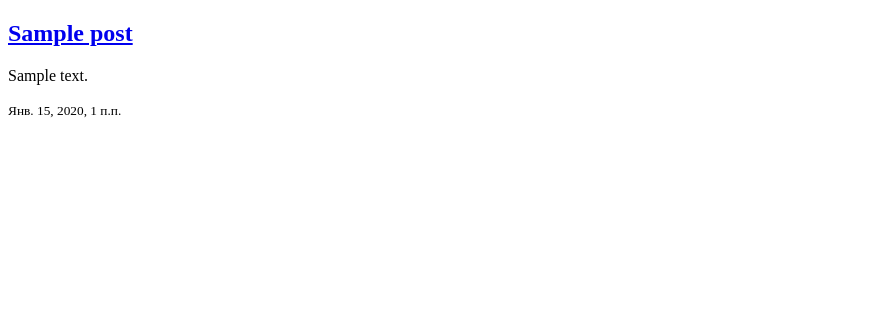
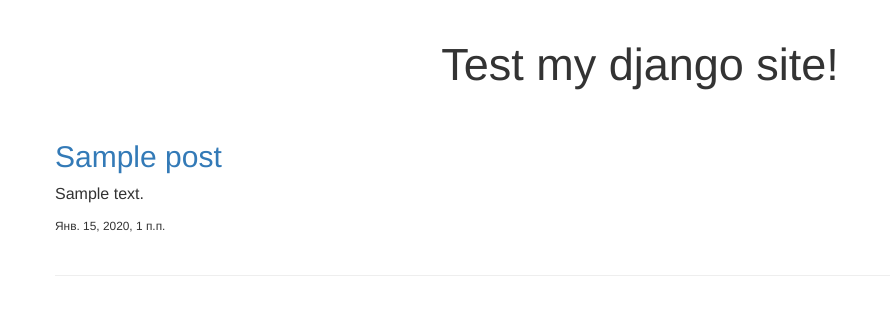
Before and after one commit to maks141/my-blog, a Django app: page / in a window 1280 px wide. Shown: the top 315 px of the page, without its empty margins (0-890 px from the left). Run offline with Django 3.2, Linux system fonts and the light colour scheme; tables that the repository leaves empty hold one stand-in row (values such as "Sample post"); some libraries are stand-ins or nearby versions.

Commit message:
Added styles and base html structure

```diff
--- /dev/null
+++ b/blog/static/css/blog.css
@@ -0,0 +1,13 @@
+.post a{
+    text-decoration: none;
+}
+
+.post p{
+    font-size: 16px;
+}
+
+h1 {
+    font-size: 45px;
+    text-align: center;
+    padding: 20px;
+}
--- /dev/null
+++ b/blog/templates/blog/base.html
@@ -0,0 +1,29 @@
+<!DOCTYPE html>
+
+{% load static %}
+<html lang="en">
+<head>
+    <meta charset="UTF-8">
+    <meta name="viewport" content="width=device-width, initial-scale=1.0">
+    <title>Главная с постами типа</title>
+    <link rel="stylesheet" href="//maxcdn.bootstrapcdn.com/bootstrap/3.2.0/css/bootstrap.min.css">
+    <link rel="stylesheet" href="//maxcdn.bootstrapcdn.com/bootstrap/3.2.0/css/bootstrap-theme.min.css">
+    <link rel="stylesheet" href="{% static '/css/blog.css' %}">
+</head>
+<body>
+
+    <head>
+        <div class="content container">
+            <div class="row header">
+                <h1>Test my django site!</h1>
+            </div>
+        </div>
+    </head>
+
+    <div class="content container">
+        <div class="row">
+            {% block content %}
+            {% endblock %}
+    </div>
+</body>
+</html>
--- a/blog/templates/blog/post_list.html
+++ b/blog/templates/blog/post_list.html
@@ -1,11 +1,6 @@
-<!DOCTYPE html>
-<html lang="en">
-<head>
-    <meta charset="UTF-8">
-    <meta name="viewport" content="width=device-width, initial-scale=1.0">
-    <title>Главная с постами типа</title>
-</head>
-<body>
+{% extends 'blog/base.html' %}
+
+{% block content %}
     {% for post in posts %}
         <div class="post">
             <a href="#"><h2>{{ post.title }}</h2></a>
@@ -13,6 +8,6 @@
             <small>{{ post.published_date }}</small>
         </div>
         <br>
+        <hr>
     {% endfor %}
-</body>
-</html>
+{% endblock %}
```
Lines whose indentation alone changed are shown as unchanged.
